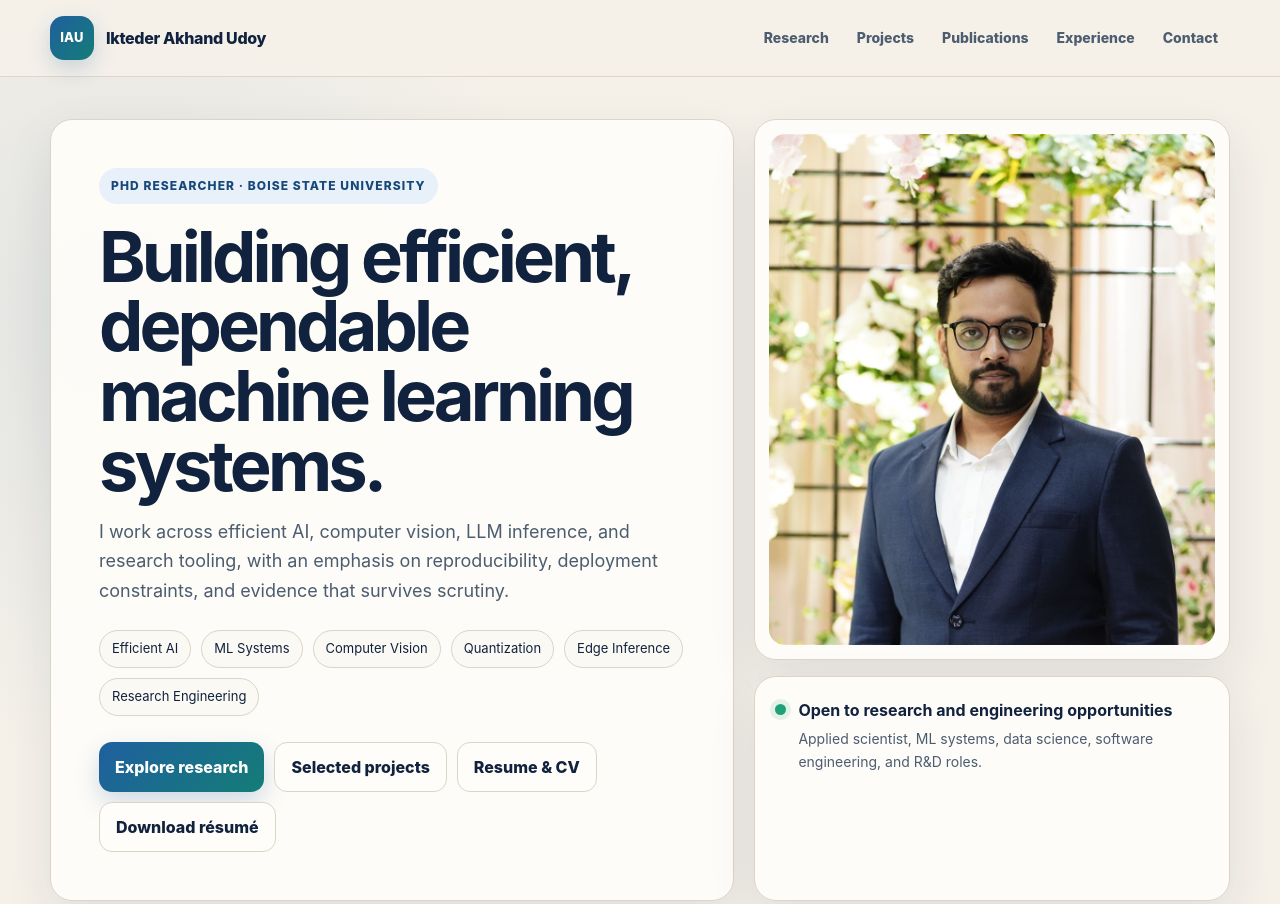
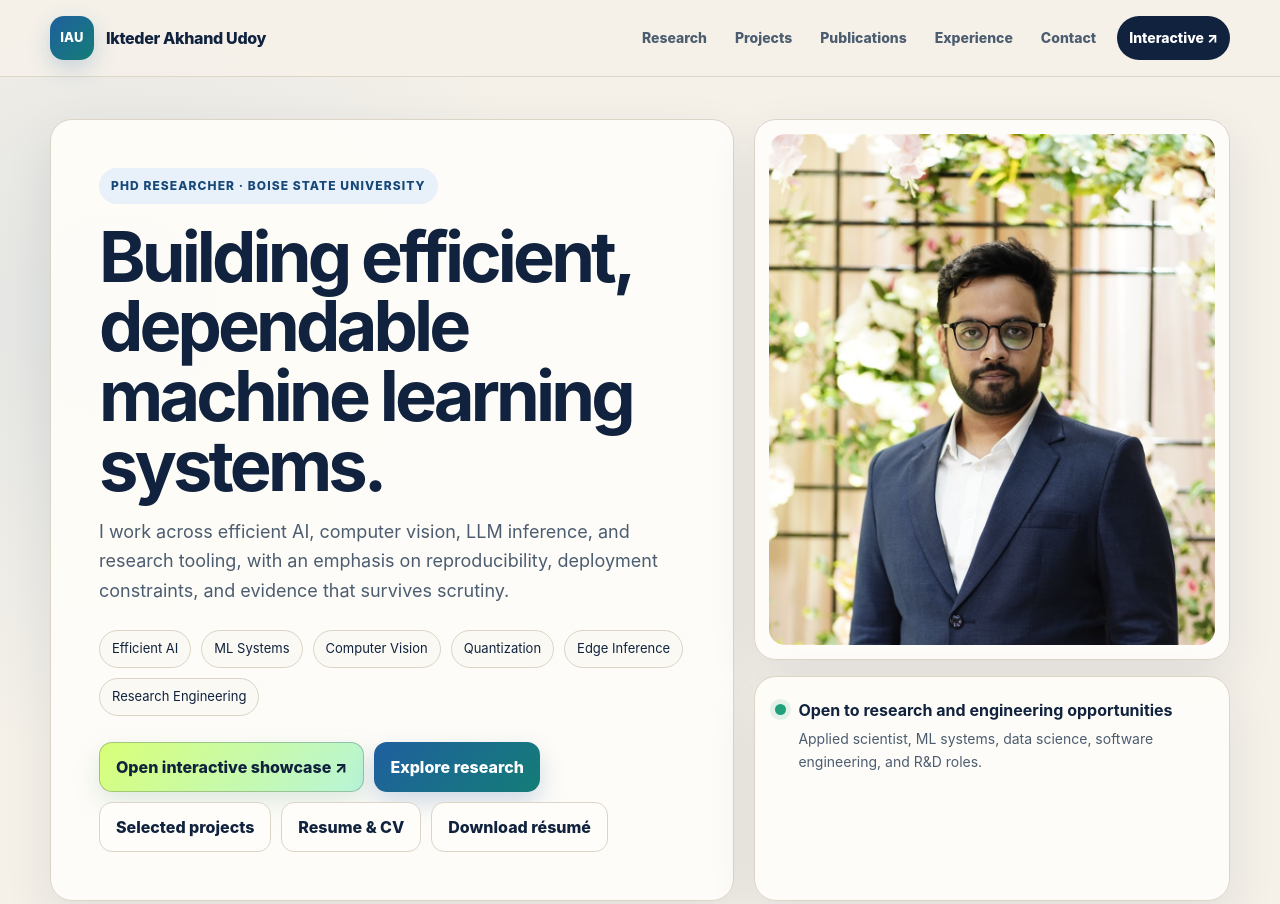
Before and after one commit to Ikteder/Ikteder.github.io, a plain HTML site: page index.html in a window 1280 px wide. Shown: the top 904 px of the page. Drawn offline with Linux system fonts and the light colour scheme.

Commit message:
Add interactive showcase navigation

```diff
--- a/index.html
+++ b/index.html
@@ -58,6 +58,7 @@
         <a href="#publications">Publications</a>
         <a href="#experience">Experience</a>
         <a href="#contact">Contact</a>
+        <a class="showcase-nav" href="https://ikteder.github.io/portfolio-showcase/">Interactive ↗</a>
       </nav>
     </div>
   </header>
@@ -72,6 +73,7 @@
           <span>Efficient AI</span><span>ML Systems</span><span>Computer Vision</span><span>Quantization</span><span>Edge Inference</span><span>Research Engineering</span>
         </div>
         <div class="actions">
+          <a class="button button-showcase" href="https://ikteder.github.io/portfolio-showcase/">Open interactive showcase ↗</a>
           <a class="button button-primary" href="#research">Explore research</a>
           <a class="button button-secondary" href="#projects">Selected projects</a>
           <a class="button button-secondary" href="/cv.html">Resume &amp; CV</a>
--- a/styles.css
+++ b/styles.css
@@ -46,6 +46,8 @@ button, a { -webkit-tap-highlight-color: transparent; }
 .primary-nav { display: flex; align-items: center; gap: 4px; }
 .primary-nav a { min-height: 44px; display: inline-flex; align-items: center; padding: 8px 12px; border-radius: 999px; color: var(--ink-soft); text-decoration: none; font-size: 14px; font-weight: 760; }
 .primary-nav a:hover { color: var(--ink); background: var(--surface); }
+.primary-nav .showcase-nav { margin-left: 5px; color: white; background: var(--ink); }
+.primary-nav .showcase-nav:hover { color: white; background: linear-gradient(135deg, #111827, #1f5f9f); }
 .menu-toggle { display: none; min-height: 44px; align-items: center; gap: 9px; border: 1px solid var(--line); border-radius: 12px; padding: 9px 12px; color: var(--ink); background: var(--surface); font: inherit; font-weight: 800; cursor: pointer; }
 .menu-icon, .menu-icon::before, .menu-icon::after { width: 18px; height: 2px; display: block; border-radius: 2px; background: currentColor; transition: transform .2s ease; }
 .menu-icon { position: relative; }
@@ -73,6 +75,8 @@ h3 { margin: 0; font-size: 21px; line-height: 1.25; letter-spacing: -.025em; }
 .button { min-height: 46px; display: inline-flex; align-items: center; justify-content: center; border-radius: 13px; padding: 11px 16px; text-decoration: none; font-weight: 850; transition: transform .18s ease, box-shadow .18s ease, background .18s ease; }
 .button:hover { transform: translateY(-2px); }
 .button-primary { color: white; background: linear-gradient(135deg, var(--blue), var(--teal)); box-shadow: 0 10px 24px rgba(31, 95, 159, .22); }
+.button-showcase { color: #10223d; border: 1px solid rgba(16,34,61,.25); background: linear-gradient(135deg, #d9ff77, #b8f5d8); box-shadow: 0 10px 24px rgba(70, 150, 110, .18); }
+.button-showcase:hover { box-shadow: 0 14px 28px rgba(70, 150, 110, .25); }
 .button-secondary { border: 1px solid var(--line); background: var(--surface); }
 .inline-links a { color: var(--blue-dark); font-weight: 800; text-decoration-thickness: 1px; text-underline-offset: 4px; }
 .hero-side { display: grid; gap: 16px; }
```
Also changed, not shown: README.md.
